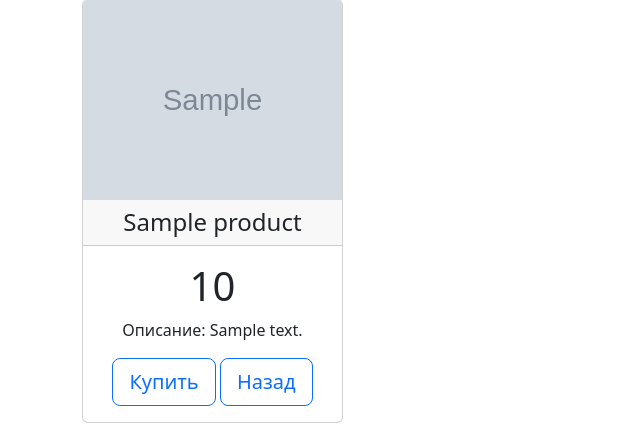
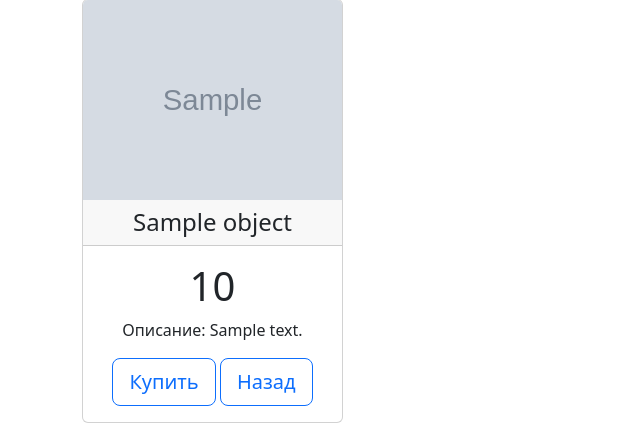
Before and after one commit to ptanch/online_store_pt, a Django app: template catalog/templates/catalog/product_detail.html in a window 1280 px wide. Shown: the part 92-519 px from the top of the page, without its empty margins (0-640 px from the left). Run offline with Django 5.2, Linux system fonts and the light colour scheme; the template is opened without the code that fills it: most values are stand-ins (such as "Sample title", 1, 10 or a date in 2020); grey boxes marked "Sample" are stand-in pictures; parts of the project's set-up code (start-up, migrations or seed data) failed here and were passed over.

Commit message:
изменение переменной product на object для отображения на странице

```diff
--- a/catalog/templates/catalog/product_detail.html
+++ b/catalog/templates/catalog/product_detail.html
@@ -5,20 +5,20 @@
     <div class="row text-center">
         <div class="col-3">
             <div class="card mb-4 box-shadow">
-                {% if product.photo %}
-                <img src="{{ product.photo.url }}" class="card-img-top img-fluid"
-                     style="max-width: 100%; height: 200px;" alt="{{ product.name }}">
+                {% if object.photo %}
+                <img src="{{ object.photo.url }}" class="card-img-top img-fluid"
+                     style="max-width: 100%; height: 200px;" alt="{{ object.name }}">
                 {% else %}
                 <img src="{% static 'images/no_image_available.jpg' %}" class="card-img-top img-fluid"
                      alt="Нет изображения">
                 {% endif %}
                 <div class="card-header">
-                    <h4 class="my-0 font-weight-normal">{{ product.name }}</h4>
+                    <h4 class="my-0 font-weight-normal">{{ object.name }}</h4>
                 </div>
                 <div class="card-body">
-                    <h1 class="card-title pricing-card-title">{{ product.price }}</h1>
-                    <p>Описание: {{ product.description|truncatechars:100 }}</p>
-                    <a href="{% url 'catalog:product_detail' product.pk %}"
+                    <h1 class="card-title pricing-card-title">{{ object.price }}</h1>
+                    <p>Описание: {{ object.description|truncatechars:100 }}</p>
+                    <a href="{% url 'catalog:product_detail' object.pk %}"
                        class="btn btn-lg btn-block btn-outline-primary">
                         Купить
                     </a>
```
